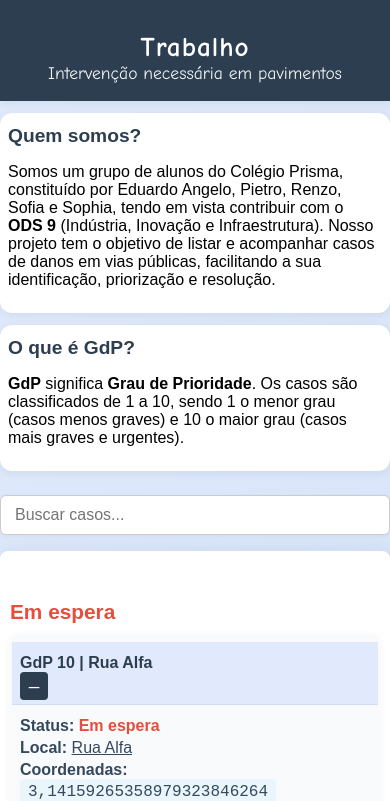
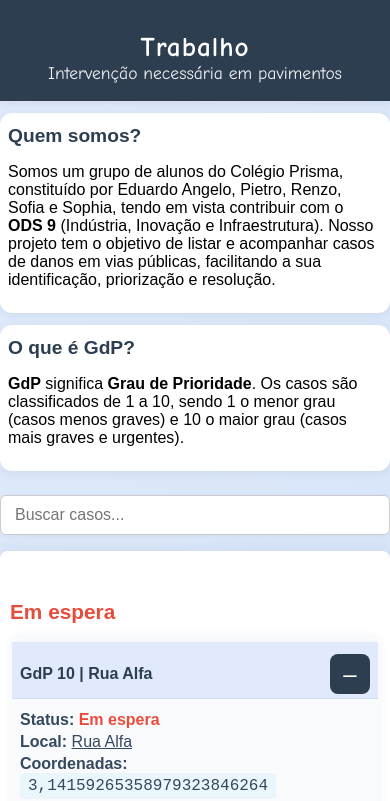
Before and after one commit to deltaun/LdVRD, a plain HTML site: page index.html in a window 390 px wide. Shown: the top 801 px of the page. Drawn offline with Linux system fonts and the light colour scheme.

Commit message:
Add files via upload

```diff
--- a/index.html
+++ b/index.html
@@ -123,9 +123,17 @@
                 margin-bottom: 12px;
             }
             .card-header {
-                flex-direction: column;
-                align-items: flex-start;
+                flex-direction: row;
+                align-items: center;
+                justify-content: space-between;
                 padding: 12px 8px 4px 8px;
+            }
+            .min-btn {
+                width: 40px;
+                height: 40px;
+                font-size: 1.5rem;
+                border-radius: 8px;
+                margin-left: 8px;
             }
             .card-header h3 {
                 font-size: 1rem;
```
